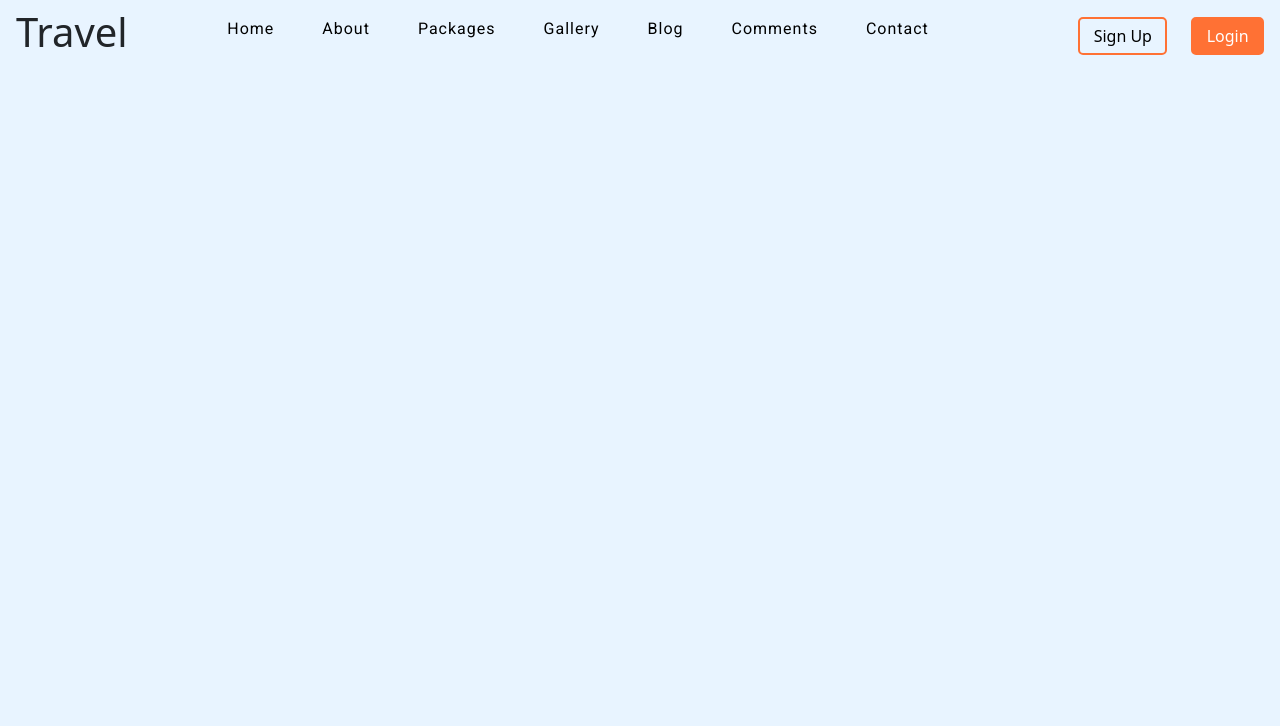
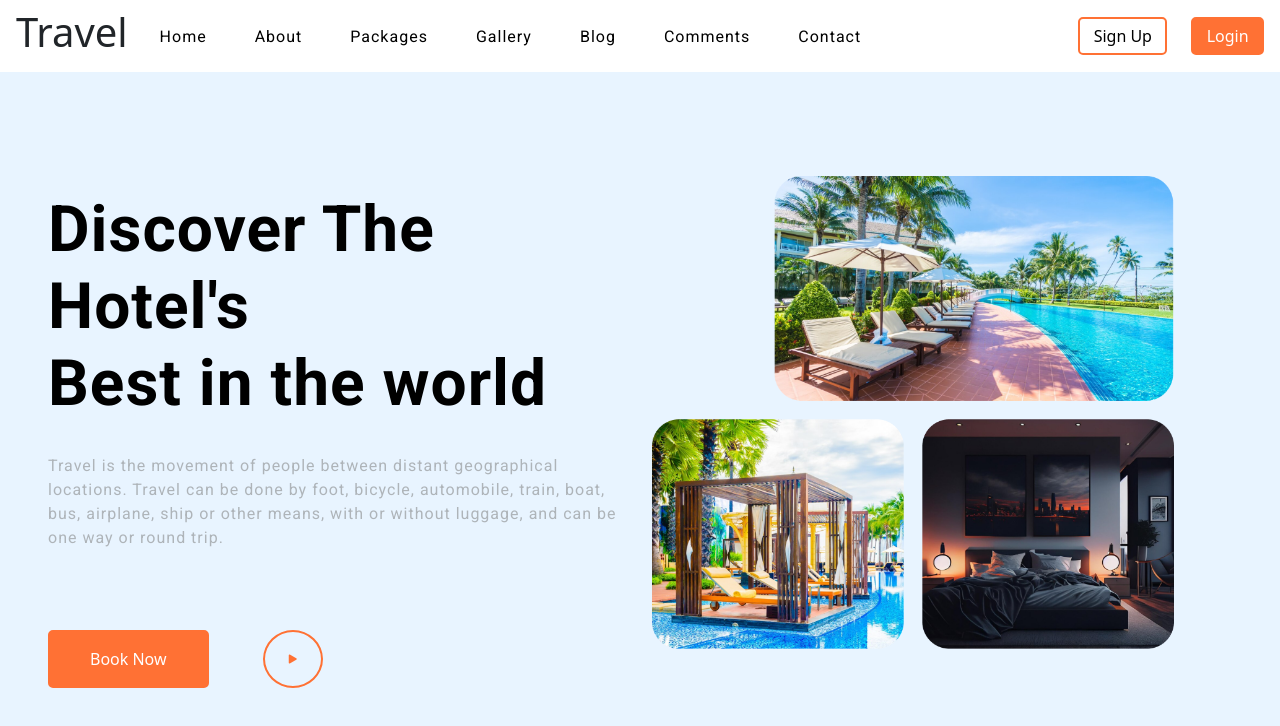
Before and after one commit to amliyanage/Hotel-WebSite-Using-Bootsrap, a plain HTML site: page index.html in a window 1280 px wide. Drawn offline with nearby package versions, Linux system fonts and the light colour scheme.

Commit message:
home page creation complete

```diff
--- a/css/style.css
+++ b/css/style.css
@@ -1,6 +1,11 @@
 @import url('https://fonts.googleapis.com/css2?family=Roboto:ital,wght@0,100;0,300;0,400;0,500;0,700;0,900;1,100;1,300;1,400;1,500;1,700;1,900&display=swap');
 body{
     background-color: #E8F4FF !important;
+}
+
+header{
+    z-index: 1000;
+    background-color: #fff;
 }
 
 header .items a{
@@ -49,6 +54,60 @@ header nav > :last-child > :last-child a{
     text-decoration: none;
 }
 
+.homePage{
+    position: relative;
+    top: 4rem;
+}
+
+.homePage img{
+    width: 90%;
+    position: relative;
+    bottom: 2vh;
+}
+
+.homePage p{
+    font-family: 'Roboto', sans-serif;
+    font-weight: 400;
+    color: #AEB4B9;
+    letter-spacing: 1px;
+    margin-top: 2rem;
+    font-size: 1rem;
+    margin-bottom: 2rem;
+}
+
+.homePage h1{
+    font-family: 'Roboto', sans-serif;
+    font-weight: 600;
+    color: #000;
+    letter-spacing: 1px;
+    font-size: 4rem;
+}
+
+.homePage > div > :first-child > :last-child{
+    margin-top: 5rem;
+}
+
+.homePage div > :first-child > div > :first-child button{
+    padding: 15px 40px;
+    border: 2px solid #FF7134;
+    background-color: #FF7134;
+    color: #fff;
+    border-radius: 5px;
+}
+
+.homePage div > :first-child > div > :last-child button{
+    padding: 15px 20px;
+    border: 2px solid #FF7134;
+    background-color: transparent;
+    color: #FF7134;
+    border-radius: 50%;
+    margin-left: 50px;
+}
+
+.homePage > div {
+    padding-top: 8rem;
+}
+
 @media screen and (min-width: 1440px){
     header nav .items{
         margin-left: 11rem;
@@ -61,8 +120,10 @@ header nav > :last-child > :last-child a{
     }
     header .items{
         position: absolute;
-        top: 5rem;
+        top: 57px;
         width: 100%;
+        background-color: #fff;
+        left: 0px;
     }
     header .items ul{
         display: flex;
@@ -73,10 +134,15 @@ header nav > :last-child > :last-child a{
 
     header nav > :last-child{
         position: absolute;
-        top: 18rem;
+        top: 16.4rem;
+        left: -6px;
         width: 100%;
+        padding-top: 30px;
+        padding-bottom: 30px;
         justify-content: center;
         margin-left: 10px;
         align-items: center;
+        background-color: #fff;
+
     }
 }
--- a/index.html
+++ b/index.html
@@ -6,6 +6,7 @@
   <title>Document</title>
   <link rel="stylesheet" href="css/style.css">
   <link href="https://cdn.jsdelivr.net/npm/bootstrap@5.3.3/dist/css/bootstrap.min.css" rel="stylesheet" integrity="sha384-QWTKZyjpPEjISv5WaRU9OFeRpok6YctnYmDr5pNlyT2bRjXh0JMhjY6hW+ALEwIH" crossorigin="anonymous">
+  <link rel="stylesheet" href="https://cdn.jsdelivr.net/npm/bootstrap-icons@1.11.1/font/bootstrap-icons.css" integrity="sha384-4LISF5TTJX/fLmGSxO53rV4miRxdg84mZsxmO8Rx5jGtp/LbrixFETvWa5a6sESd" crossorigin="anonymous">
 </head>
 <body>
   <header class="navbar navbar-expand-lg d-flex position-fixed w-100">
@@ -19,7 +20,7 @@
       </button>
 
       <div class="items collapse navbar-collapse flex-column" id="navbarNavDropdown">
-        <ul class="d-flex gap-5 ">
+        <ul class="d-flex gap-5 w-100 m-0 ">
           <li><a href="">Home</a></li>
           <li><a href="">About</a></li>
           <li><a href="">Packages</a></li>
@@ -42,6 +43,22 @@
     </nav>
   </header>
 
+  <section class="homePage ms-5 me-5 ">
+     <div class="row">
+      <div class="col">
+        <h1>Discover The Hotel's <br> Best in the world</h1>
+        <p>Travel is the movement of people between distant geographical locations. Travel can be done by foot, bicycle, automobile, train, boat, bus, airplane, ship or other means, with or without luggage, and can be one way or round trip.</p>
+       <div>
+         <a href=""><button>Book Now</button></a>
+         <a href=""><button><i class="bi bi-play-fill"></i></button></a>
+       </div>
+       </div>
+      <div class="col">
+        <img src="img/homePage.png" alt="">
+      </div>
+     </div>
+  </section>
+
 
   <script src="https://cdn.jsdelivr.net/npm/bootstrap@5.3.3/dist/js/bootstrap.bundle.min.js" integrity="sha384-YvpcrYf0tY3lHB60NNkmXc5s9fDVZLESaAA55NDzOxhy9GkcIdslK1eN7N6jIeHz" crossorigin="anonymous"></script>
 </body>
```
Also changed, not shown: img/homePage.png (added).
